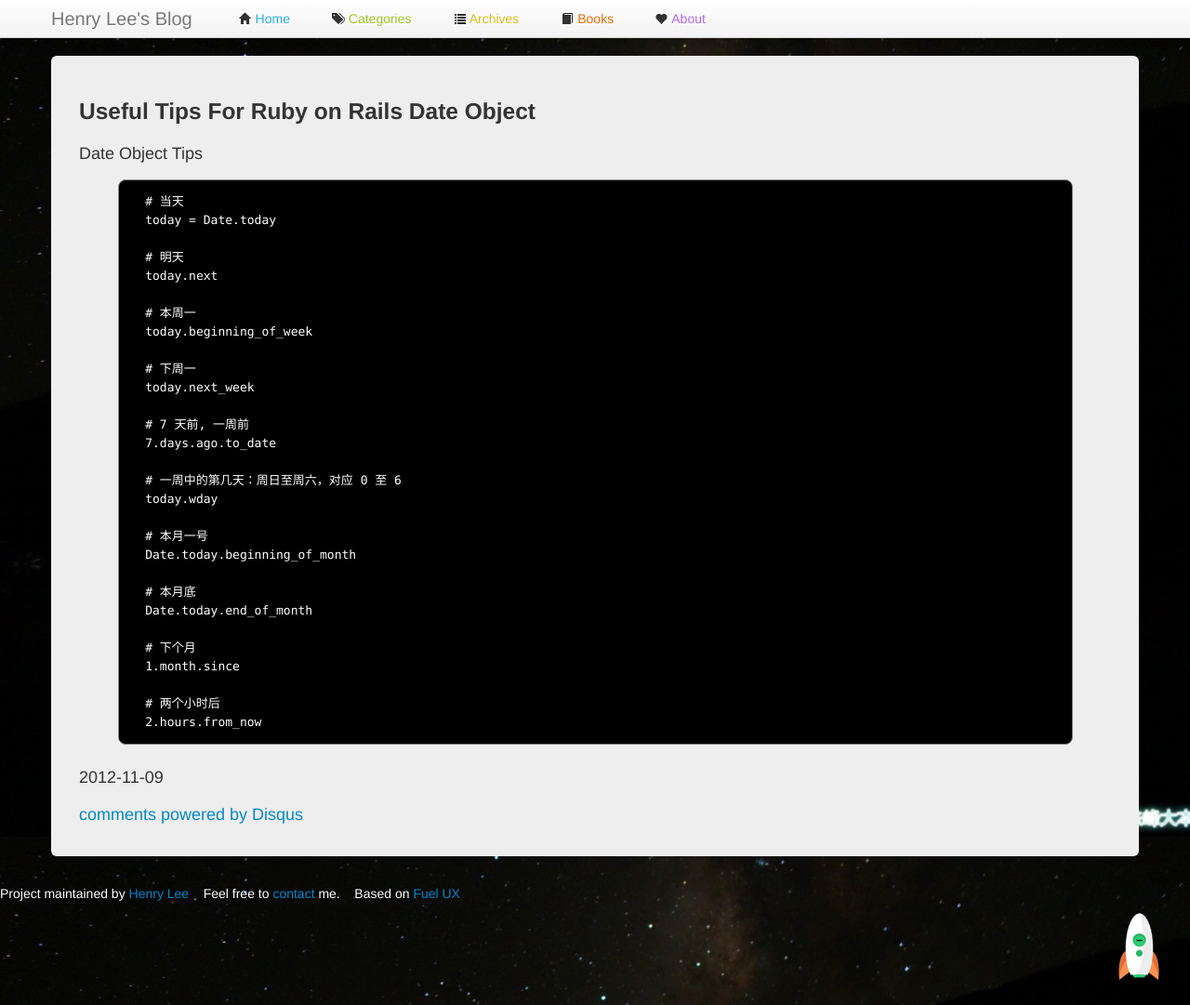
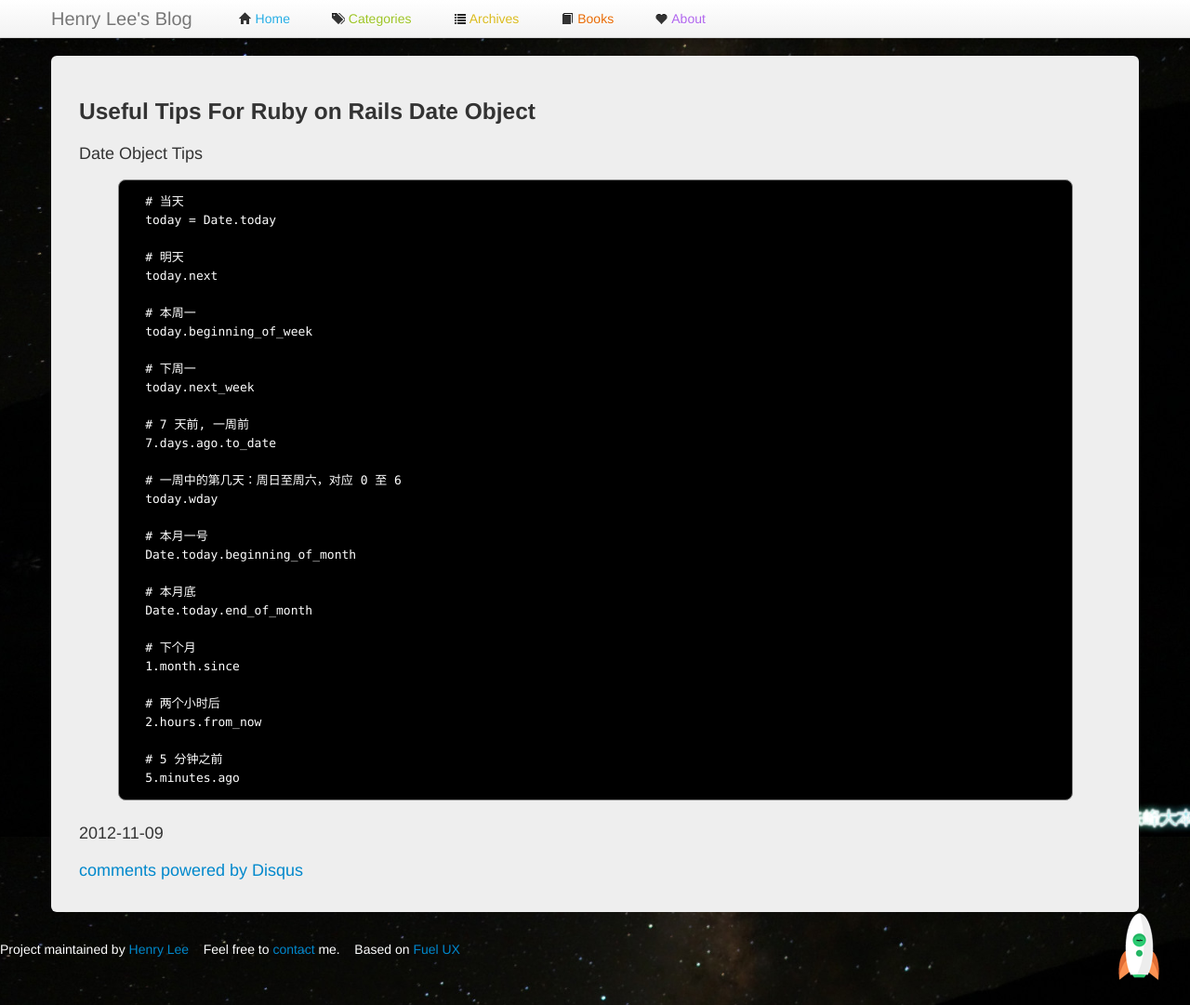
Before and after one commit to manageyp/manageyp.github.com, a Jekyll site: the page built from _posts/2012-11-09-useful-tips-for-ror-date-object.html, in a window 1280 px wide and 1081 px high. Shown: the whole window at 93% size. Built offline with Jekyll 4.4.1, drawn with Linux system fonts in a browser that asks for light colours; comment, search, counter and statistics services are not loaded.

Commit message:
[Change] useful-tips-for-ror-date-object

```diff
--- a/_posts/2012-11-09-useful-tips-for-ror-date-object.html
+++ b/_posts/2012-11-09-useful-tips-for-ror-date-object.html
@@ -38,4 +38,7 @@ record_on: 2012-11-09
   # 两个小时后
   2.hours.from_now
 
+  # 5 分钟之前
+  5.minutes.ago
+
 </pre>
```
